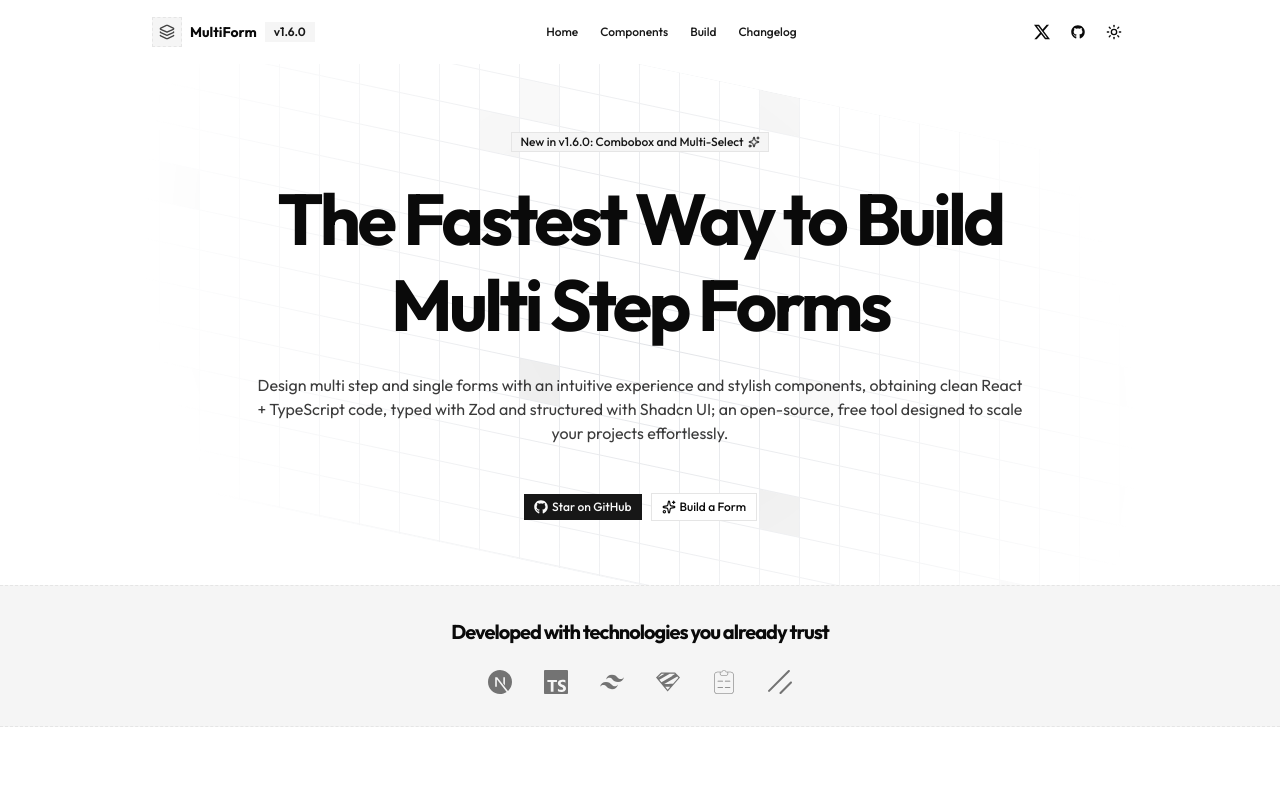
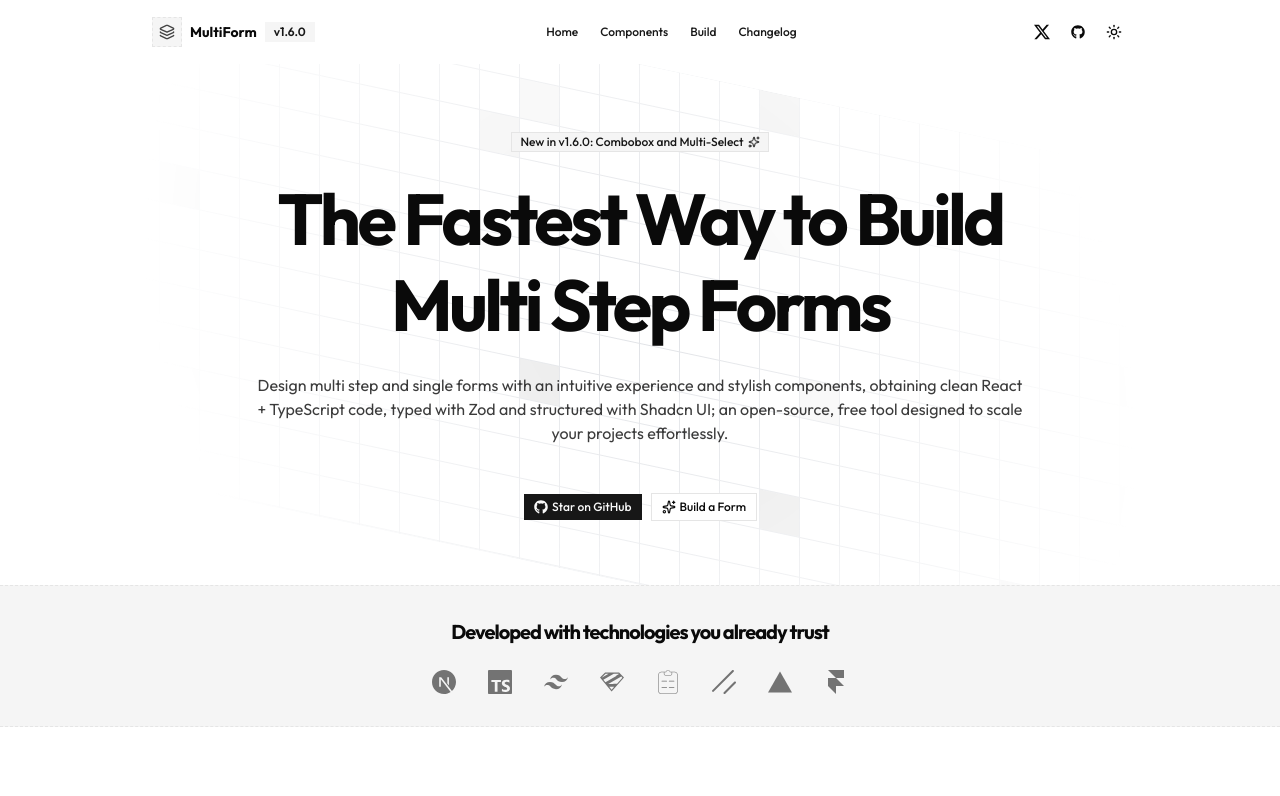
Before and after one commit to Remy349/shadcn-ui-multi-form, a Next.js app: page / in a window 1280 px wide. Shown: the top 796 px of the page. Built offline with nearby package versions, Linux system fonts and the light colour scheme.

Commit message:
feat: New tooltip hover added to tech stack section

```diff
--- a/app/(landing)/_components/home/tech-stack.tsx
+++ b/app/(landing)/_components/home/tech-stack.tsx
@@ -1,11 +1,29 @@
 import {
+  SiFramer,
+  SiNextdotjs,
+  SiReacthookform,
   SiShadcnui,
-  SiNextdotjs,
+  SiTailwindcss,
   SiTypescript,
-  SiTailwindcss,
+  SiVercel,
   SiZod,
-  SiReacthookform,
 } from "react-icons/si";
+import {
+  Tooltip,
+  TooltipContent,
+  TooltipTrigger,
+} from "@/components/ui/tooltip";
+
+const techStack = [
+  { icon: SiNextdotjs, label: "Next.js" },
+  { icon: SiTypescript, label: "TypeScript" },
+  { icon: SiTailwindcss, label: "Tailwind CSS" },
+  { icon: SiZod, label: "Zod" },
+  { icon: SiReacthookform, label: "React Hook Form" },
+  { icon: SiShadcnui, label: "shadcn/ui" },
+  { icon: SiVercel, label: "Vercel" },
+  { icon: SiFramer, label: "Framer Motion" },
+];
 
 export const TechStack = () => {
   return (
@@ -14,13 +32,17 @@ export const TechStack = () => {
         <h2 className="font-bold text-lg md:text-xl text-center tracking-tighter">
           Developed with technologies you already trust
         </h2>
-        <div className="flex items-center space-x-8 text-muted-foreground">
-          <SiNextdotjs className="size-6" />
-          <SiTypescript className="size-6" />
-          <SiTailwindcss className="size-6" />
-          <SiZod className="size-6" />
-          <SiReacthookform className="size-6" />
-          <SiShadcnui className="size-6" />
+        <div className="flex items-center justify-center flex-wrap space-x-8 gap-y-4 text-muted-foreground">
+          {techStack.map(({ icon: Icon, label }) => (
+            <Tooltip key={label}>
+              <TooltipTrigger>
+                <Icon className="size-6" />
+              </TooltipTrigger>
+              <TooltipContent>
+                <p>{label}</p>
+              </TooltipContent>
+            </Tooltip>
+          ))}
         </div>
       </div>
     </section>
--- a/app/layout.tsx
+++ b/app/layout.tsx
@@ -5,6 +5,7 @@ import { Analytics } from "@vercel/analytics/next";
 import { ThemeProvider } from "@/providers/theme-provider";
 import { Toaster } from "@/components/ui/sonner";
 import { cn } from "@/lib/utils";
+import { TooltipProvider } from "@/components/ui/tooltip";
 
 export const metadata: Metadata = {
   title: {
@@ -43,7 +44,7 @@ export default function RootLayout({
           defaultTheme="light"
           disableTransitionOnChange
         >
-          {children}
+          <TooltipProvider>{children}</TooltipProvider>
           <Toaster position="bottom-right" richColors />
         </ThemeProvider>
         <Analytics mode="production" />
```
